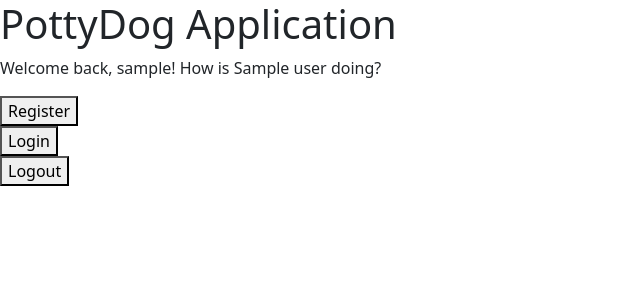
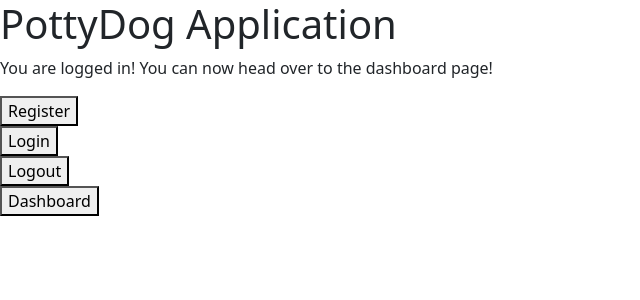
Before and after one commit to theo-picar1/PottyDog, a Flask app: template server/templates/index.html in a window 1280 px wide. Shown: the top 300 px of the page, without its empty margins (0-640 px from the left). Run offline with Flask 3, Linux system fonts and the light colour scheme; the template is opened without the code that fills it: most values are stand-ins (such as "Sample title", 1, 10 or a date in 2020).

Commit message:
refactor: change redirecting logic of login

```diff
--- a/server/app.py
+++ b/server/app.py
@@ -89,7 +89,7 @@ def dashboard():
     if not 'user_id' in session:
         return redirect(url_for('login'))
 
-    return render_template('dashboard.html', dog_name=session['dog_name'])
+    return render_template('dashboard.html', dog_name=session.get('dog_name')), 200
 
 
 # Settings page. Logge-in users only
@@ -104,7 +104,7 @@ def settings():
         'dog_name': session.get('dog_name')
     }
 
-    return render_template('settings.html', userData=userData)
+    return render_template('settings.html', userData=userData), 200
 
 
 # Login page and logic
@@ -144,7 +144,7 @@ def login():
             session['username'] = user['username']
             session['dog_name'] = user['dog_name']
 
-            return redirect(url_for('index'))
+            return redirect(url_for('dashboard'))
 
         except:
             return render_template('login.html', error="An error occurred during login. Please try again."), 500
--- a/server/templates/dashboard.html
+++ b/server/templates/dashboard.html
@@ -16,7 +16,7 @@
             alt="Inactive Dog Status"
           />
           <p class="fs-5 text-muted mb-0">
-            Lala has not been around the door for some time
+            {{ dog_name }} has not been around the door for some time
           </p>
         </div>
       </div>
--- a/server/templates/index.html
+++ b/server/templates/index.html
@@ -1,11 +1,9 @@
-{% extends 'layout.html' %} {% block title %} PottyDog {% endblock %} {% block
-body %}
+{% extends 'layout.html' %} {% block title %} PottyDog {% endblock %}
+{% block body %}
 <h1>PottyDog Application</h1>
 
 {% if userData %}
-<p>
-  Welcome back, {{ userData.username }}! How is {{ userData.dog_name }} doing?
-</p>
+<p>You are logged in! You can now head over to the dashboard page!</p>
 {% else %}
 <p>Please register or login to continue.</p>
 {% endif %}
@@ -23,6 +21,10 @@ body %}
   <form action="/logout" method="POST">
     <button type="submit">Logout</button>
   </form>
+
+  <form method="GET" action="/dashboard">
+    <button type="submit">Dashboard</button>
+  </form>
   {% endif %}
 </div>
 {% endblock %}
```
Also changed, not shown: server/tests/test_session.py (+9 -10 lines).
